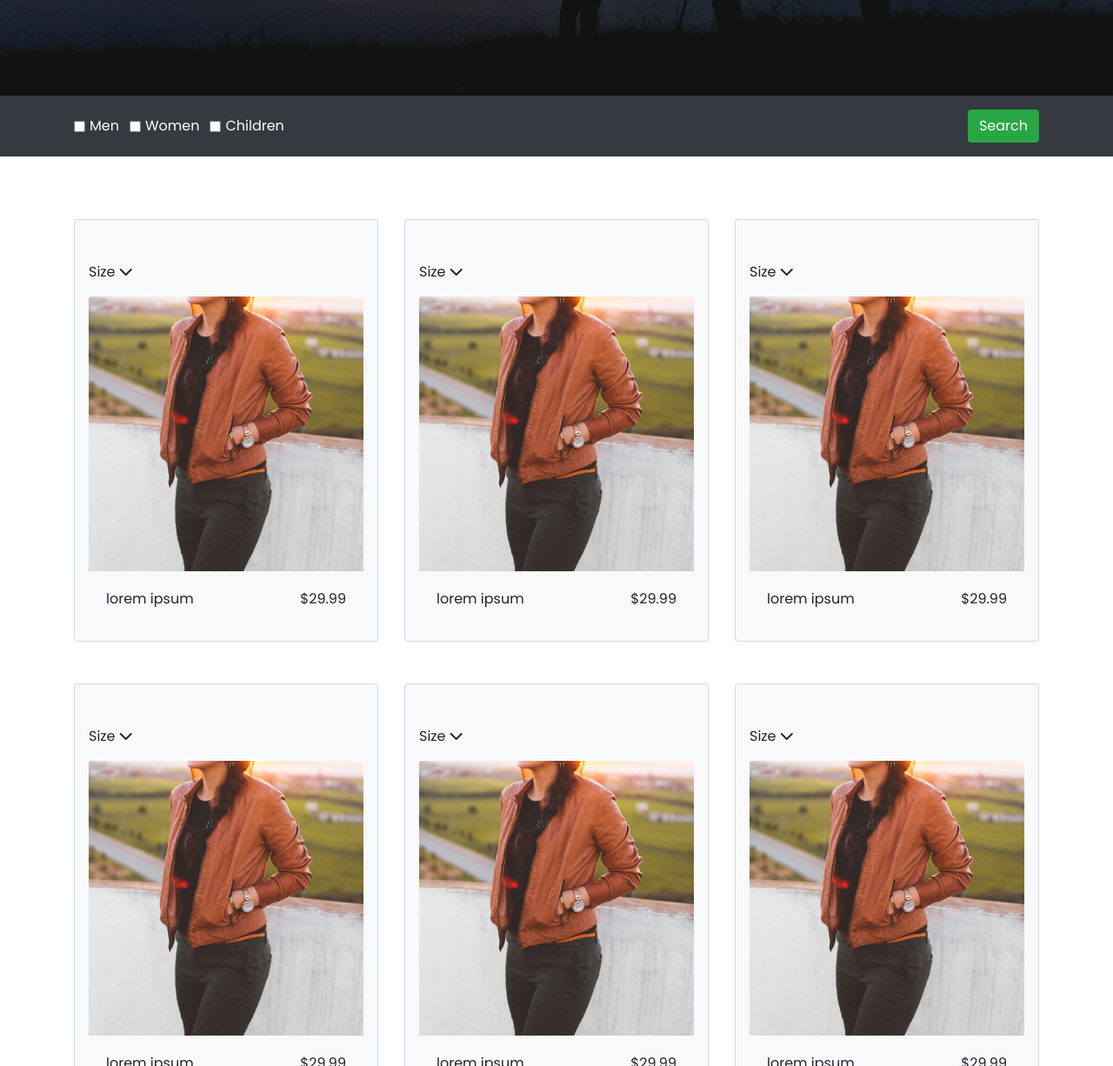
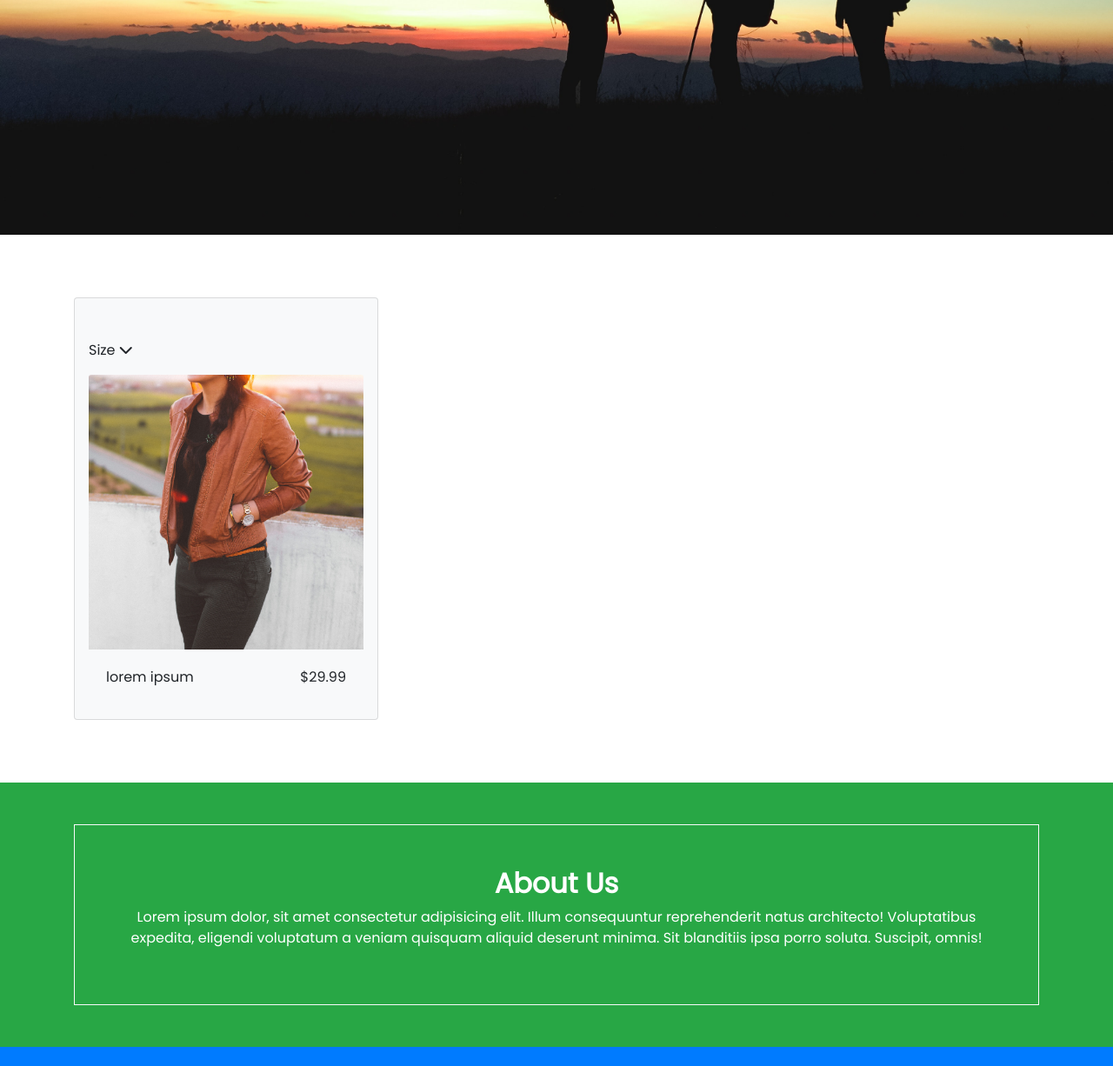
Before and after one commit to Bhevans17/hikr, a plain HTML site: page index.html in a window 1280 px wide. Shown: the part 530-1756 px from the top of the page at 87% size. Drawn offline with nearby package versions, Linux system fonts and the light colour scheme.

Commit message:
Updated header image styles, shopping bag logo, and edited search form styles.

```diff
--- a/index.html
+++ b/index.html
@@ -33,110 +33,26 @@
             </nav>
             <div class="row text-center text-white mt-5">
                 <div class="col-md-10 offset-md-1 mt-5">
-                    <h1 class="font-weight-bold">Our Clothing, Your Comfort</h1>
+                    <h1 class="font-weight-bold">Explore Our Nations Parks</h1>
                     <h3 class="text-white-50">Lorem ipsum dolor sit amet consectetur adipisicing elit. Aliquid magni
                         libero ea obcaecati
                     </h3>
+                    <!-- Products Sort Form -->
+                    <form class="d-flex mt-5">
+                        <div class="input-group">
+                            <input class="form-control" placeholder="Search by State, City, or Zip Code" type="text">
+                        </div>
+                        <button class="btn btn-success">Search</button>
+                    </form>
                 </div>
             </div>
         </div>
 
     </header>
-    <!-- Products Sort Form -->
-    <section>
-        <div class="container-fluid bg-dark">
-            <div class="container">
-                <div class="row">
-                    <div class="col-md-12 py-3">
-                        <form class="d-flex">
-                            <div class="input-group">
-                                <div class="form-check form-check-inline">
-                                    <input class="form-check-input" type="checkbox" id="inlineCheckbox1"
-                                        value="option1">
-                                    <label class="form-check-label text-white" for="inlineCheckbox1">Men</label>
-                                </div>
-                                <div class="form-check form-check-inline">
-                                    <input class="form-check-input" type="checkbox" id="inlineCheckbox2"
-                                        value="option2">
-                                    <label class="form-check-label text-white" for="inlineCheckbox2">Women</label>
-                                </div>
-                                <div class="form-check form-check-inline">
-                                    <input class="form-check-input" type="checkbox" id="inlineCheckbox2"
-                                        value="option2">
-                                    <label class="form-check-label text-white" for="inlineCheckbox2">Children</label>
-                                </div>
-                            </div>
-                            <button class="btn btn-success">Search</button>
-                        </form>
-                    </div>
-                </div>
-            </div>
-        </div>
-    </section>
     <!-- Products Section -->
     <section id="products-wrapper" class="py-5">
         <div class="container">
             <div class="row">
-                <div class="col-md-4 my-4">
-                    <div class="card pt-5 px-3 bg-light">
-                        <p>Size <i class="fas fa-chevron-down"></i>
-                        </p>
-                        <img src="./img/woman-wearing-brown-leather-jacket-and-black-pants-887898.jpg"
-                            class="card-img-top" alt="...">
-                        <div class="card-body d-flex justify-content-between">
-                            <p>lorem ipsum</p>
-                            <p>$29.99</p>
-                        </div>
-                    </div>
-                </div>
-                <div class="col-md-4 my-4">
-                    <div class="card pt-5 px-3 bg-light">
-                        <p>Size <i class="fas fa-chevron-down"></i>
-                        </p>
-                        <img src="./img/woman-wearing-brown-leather-jacket-and-black-pants-887898.jpg"
-                            class="card-img-top" alt="...">
-                        <div class="card-body d-flex justify-content-between">
-                            <p>lorem ipsum</p>
-                            <p>$29.99</p>
-                        </div>
-                    </div>
-                </div>
-                <div class="col-md-4 my-4">
-                    <div class="card pt-5 px-3 bg-light">
-                        <p>Size <i class="fas fa-chevron-down"></i>
-                        </p>
-                        <img src="./img/woman-wearing-brown-leather-jacket-and-black-pants-887898.jpg"
-                            class="card-img-top" alt="...">
-                        <div class="card-body d-flex justify-content-between">
-                            <p>lorem ipsum</p>
-                            <p>$29.99</p>
-                        </div>
-                    </div>
-                </div>
-                <div class="col-md-4 my-4">
-                    <div class="card pt-5 px-3 bg-light">
-                        <p>Size <i class="fas fa-chevron-down"></i>
-                        </p>
-                        <img src="./img/woman-wearing-brown-leather-jacket-and-black-pants-887898.jpg"
-                            class="card-img-top" alt="...">
-                        <div class="card-body d-flex justify-content-between">
-                            <p>lorem ipsum</p>
-                            <p>$29.99</p>
-                        </div>
-                    </div>
-                </div>
-                <div class="col-md-4 my-4">
-                    <div class="card pt-5 px-3 bg-light">
-                        <p>Size <i class="fas fa-chevron-down"></i>
-                        </p>
-                        <img src="./img/woman-wearing-brown-leather-jacket-and-black-pants-887898.jpg"
-                            class="card-img-top" alt="...">
-                        <div class="card-body d-flex justify-content-between">
-                            <p>lorem ipsum</p>
-                            <p>$29.99</p>
-                        </div>
-                    </div>
-                </div>
                 <div class="col-md-4 my-4">
                     <div class="card pt-5 px-3 bg-light">
                         <p>Size <i class="fas fa-chevron-down"></i>
@@ -195,7 +111,7 @@
             <div class="container">
                 <div class="row p-5">
                     <div class="col-md-6 text-white">
-                        <h3>HIKR</h3>
+                        <h3>Nation Parks</h3>
                         <p class="text-white-50">Lorem, ipsum dolor sit amet consectetur adipisicing elit. Corrupti
                             fugit voluptatibus odit
                             nam, architecto numquam dicta quae voluptatum ipsa amet, nostrum impedit aliquid quo
--- a/style.css
+++ b/style.css
@@ -7,9 +7,13 @@ header {
   background-repeat: no-repeat;
   background-size: cover;
   background-position: center;
-  height: 80vh;
+  height: 100vh;
 }
 
 #random {
   color: #aa9d73;
 }
+
+.fa-shopping-bag {
+  font-size: 1.4rem;
+}
```
